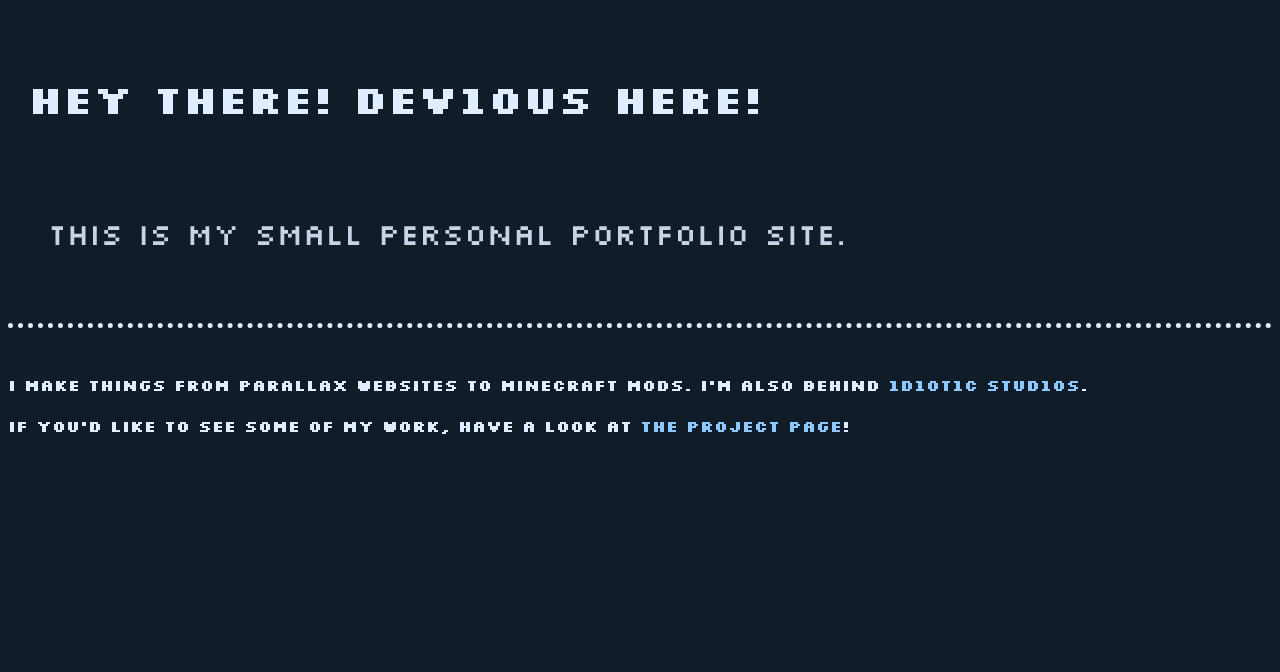
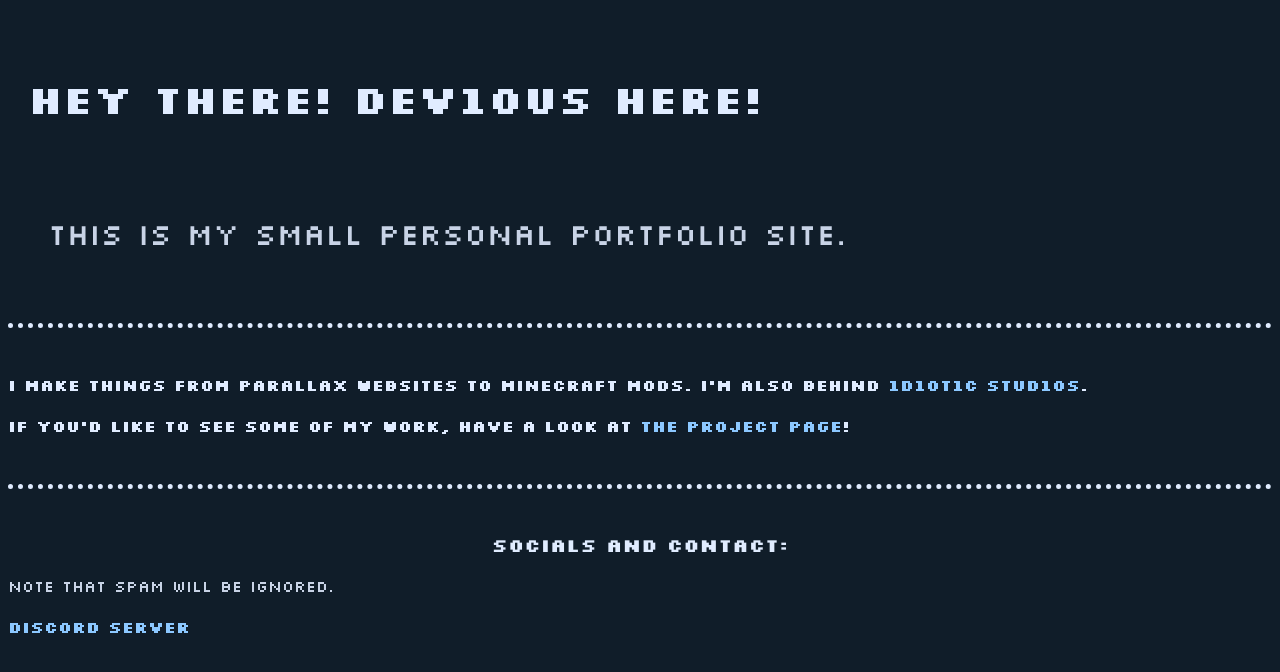
Before and after one commit to Dev10us1ty/dev10us1ty.github.io, a Jekyll site: the page built from index.html, in a window 1280 px wide. Shown: the top 672 px of the page. Built offline with Jekyll 4.4.1, drawn with Linux system fonts in a browser that asks for light colours.

Commit message:
Update index.html

```diff
--- a/index.html
+++ b/index.html
@@ -16,3 +16,14 @@ title: Dev10us
 <h4>I make things from Parallax Websites to Minecraft Mods. I'm also behind <a href="https://1d10t1c-stud10s.github.io">1D10T1C STUD10S</a>.</h4>
 
 <h4>If you'd like to see some of my work, have a look at <a href="https://1d10t1c-stud10s.github.io/projects">the project page</a>!</h4>
+
+<br>
+
+<hr>
+
+<br>
+
+<h3 style="text-align: center;">Socials and Contact:</h3>
+<p>Note that spam will be ignored.</p>
+
+<h4><a>Discord Server</a></h4>
```
